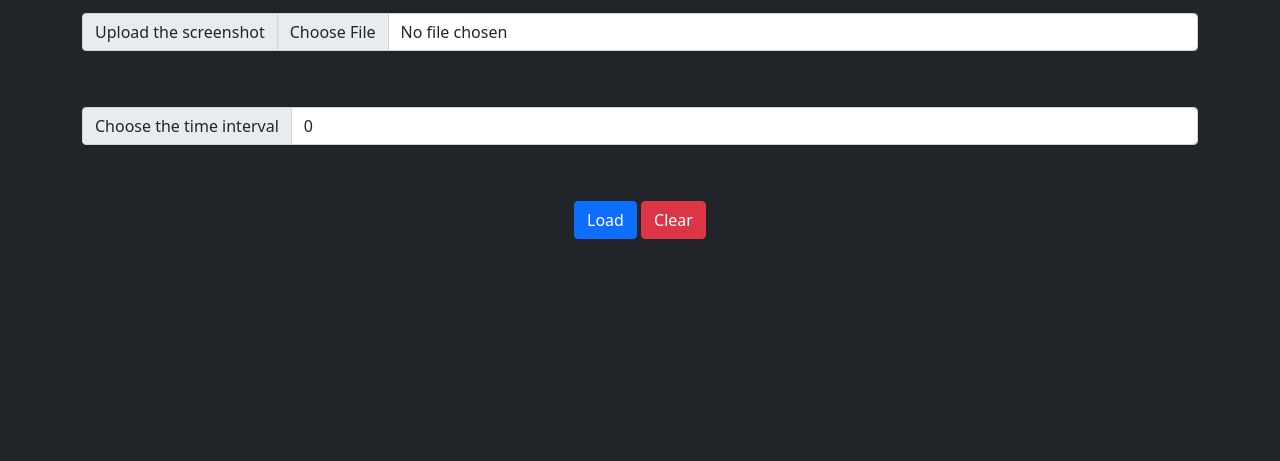
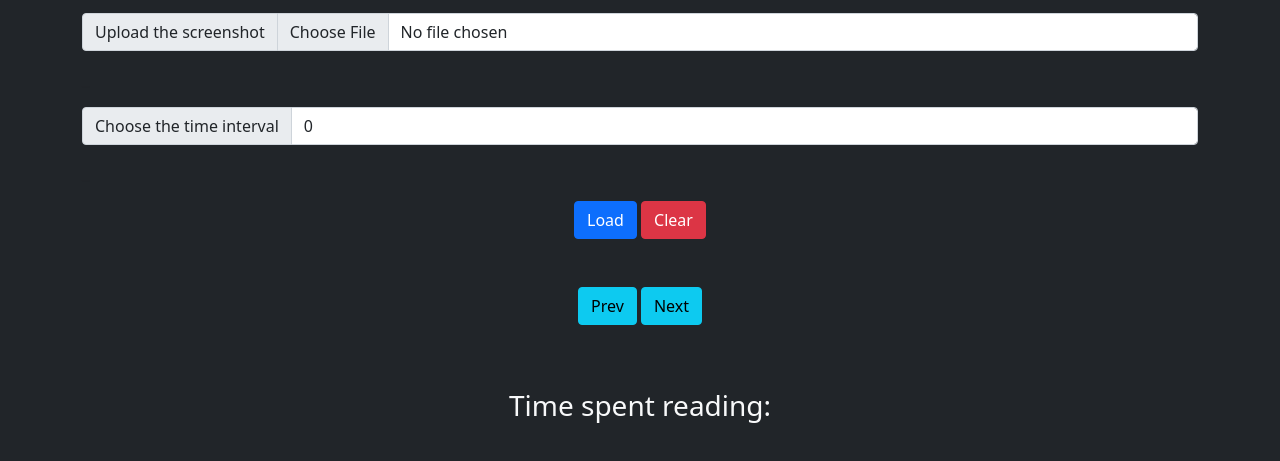
Before and after one commit to tylnesh/webgazer_visualiser, an Electron app: page index.html in a window 1280 px wide. Shown: the part 145-606 px from the top of the page. Drawn offline with nearby package versions, Linux system fonts and the light colour scheme.

Commit message:
added a new button and cleaned-up the design

```diff
--- a/index.html
+++ b/index.html
@@ -53,16 +53,29 @@
 
 
                 <div class="row">
-                    <div class="col-12 mb-3 mt-5">
-                        <h3 id="timeSpent" class="text-center text-light"></h3>
+                    <div class=" col-12 mb-3 mt-5 text-center">
+                        <button id="prevButton" class="btn btn-info" type="button">Prev</button>
+                        <button id="nextButton" class="btn btn-info" type="button">Next</button>
                     </div>
                 </div>
 
 
+                <div class="row">
+                    <div class="col-12 mb-3 mt-5 text-center text-light">
+                        <h3 class="">
+                            Time spent reading:
+                        </h3>
+                        <span id="timeSpent" class=""></span>
+                    </div>
+                </div>
+
+                <div class="row">
+                    <div id="containerDiv" class="mt-5 mb-3 col-12 container"></div>
+                </div>
             </form>
         </div>
 
-        <div id="containerDiv" class="containe-fluid"></div>
+
 
         <script>
             document.querySelector('form').addEventListener('submit', (e) => {
```
